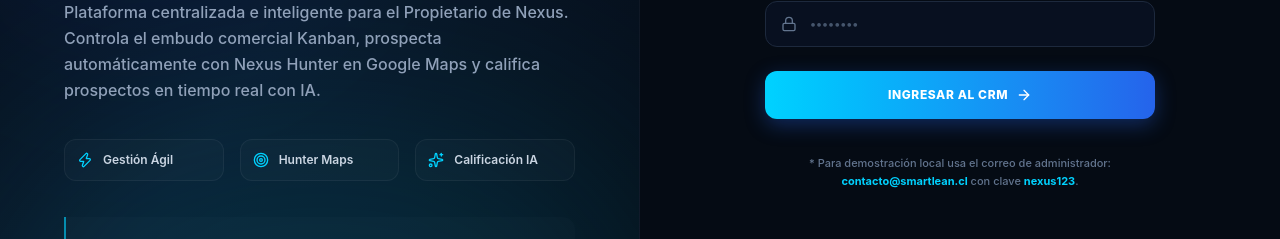
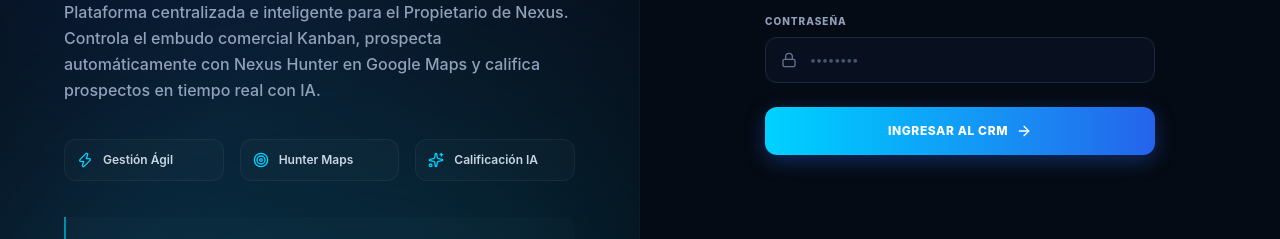
Before and after one commit to Reinvik/nexus-crm, a React (Vite) app: page / in a window 1280 px wide. Shown: the part 461-700 px from the top of the page. Built offline with nearby package versions, Linux system fonts and the light colour scheme; no server answers; the database is empty.

Commit message:
security: remove demonstration credentials text from Login component

```diff
--- a/src/components/auth/Login.jsx
+++ b/src/components/auth/Login.jsx
@@ -211,12 +211,6 @@
                 </>
               )}
             </button>
-
-            {/* Nota de credenciales locales */}
-            <p className="text-[11px] text-slate-500 text-center font-medium pt-4 leading-relaxed">
-              * Para demostración local usa el correo de administrador:<br />
-              <span className="text-[#00d2ff] font-bold select-all">contacto@smartlean.cl</span> con clave <span className="text-[#00d2ff] font-bold select-all">nexus123</span>.
-            </p>
           </form>
 
         </div>
```
